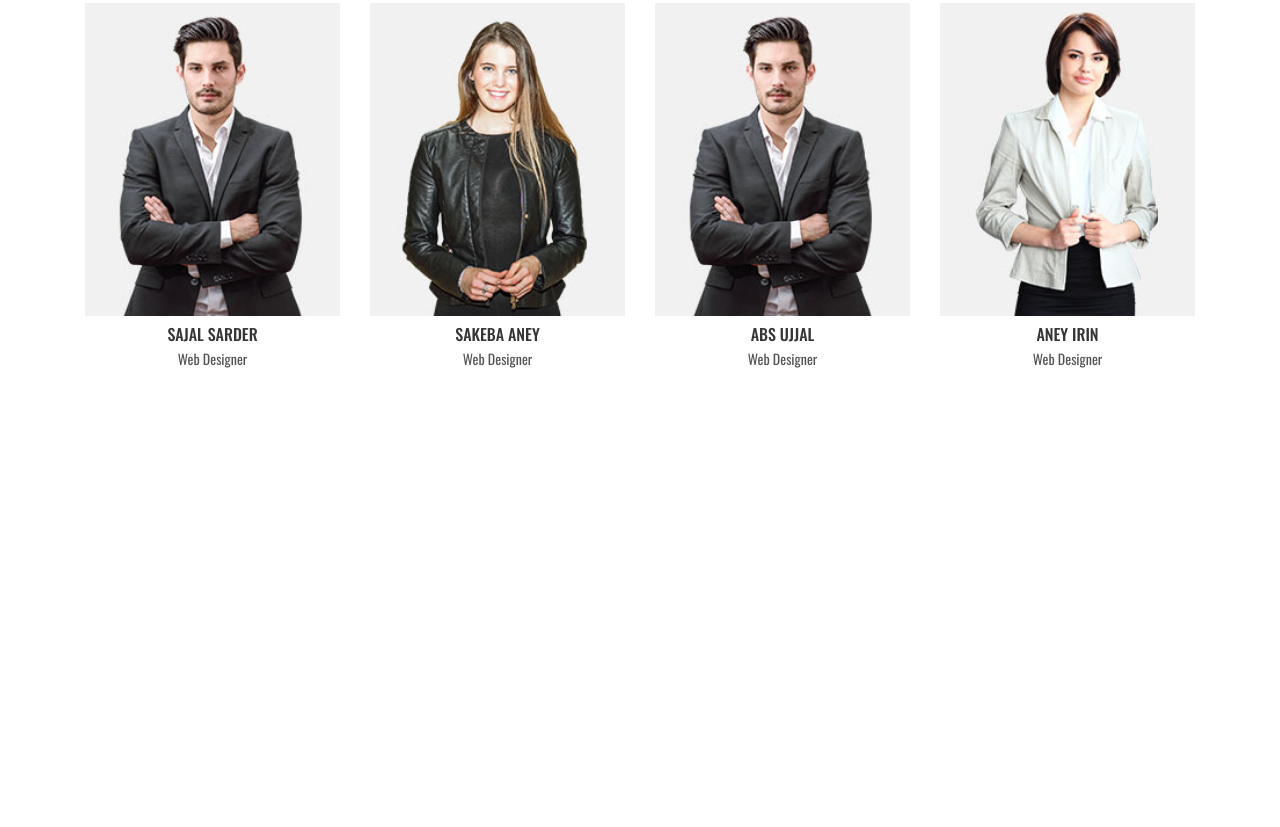
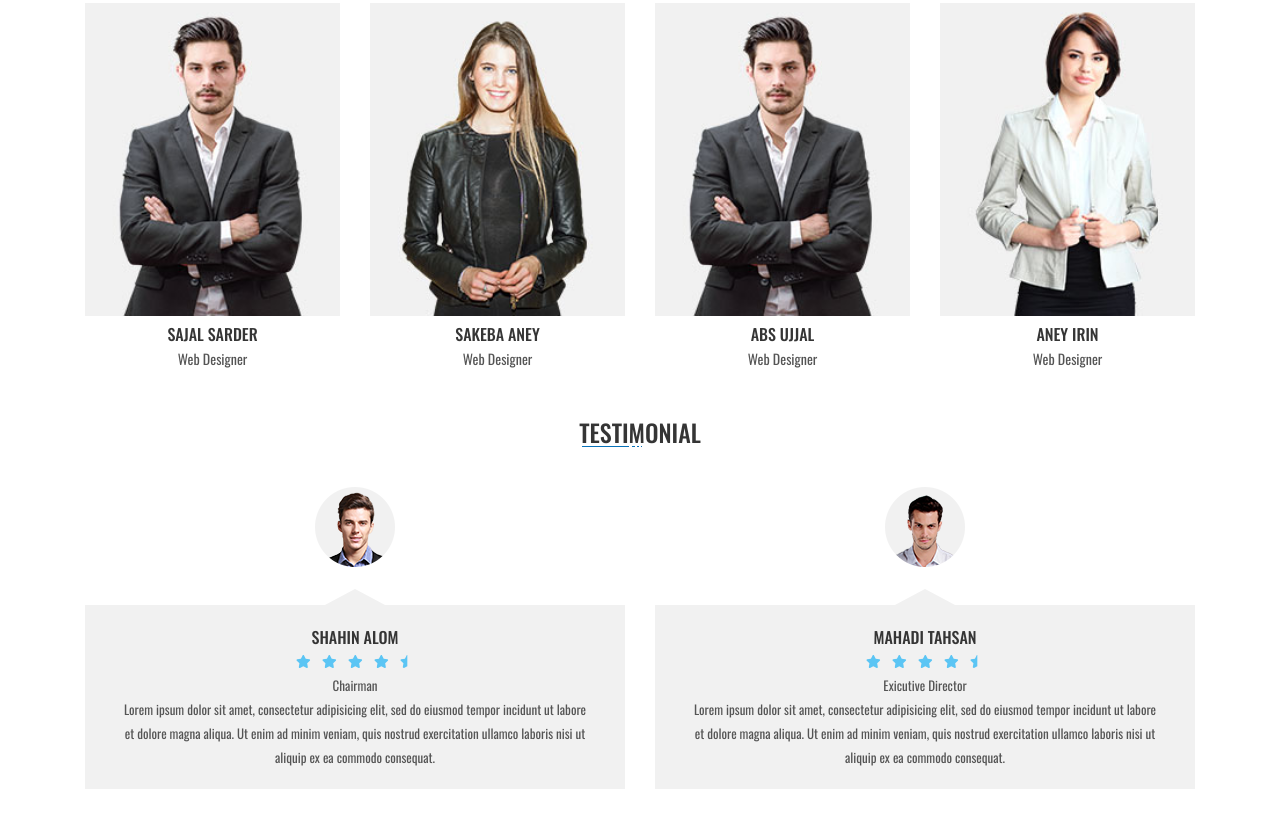
Before and after one commit to rifat-H/beatls-bootstrap, a website built with Parcel: page src/index.html in a window 1280 px wide. Shown: the part 2211-3038 px from the top of the page. Before the commit the page ends 2601 px from the top, so only its background shows below. Built offline with nearby package versions, Linux system fonts and the light colour scheme.

Commit message:
testimonial section done

```diff
--- a/src/index.html
+++ b/src/index.html
@@ -464,7 +464,68 @@
     <!-- team end -->
 
     <!-- testimonial start -->
-    <section class="testimonial"></section>
+    <section class="testimonial">
+        <div class="container">
+            <div class="head text-center">
+                <h1 class="hed">Testimonial</h1>
+                <img src="images/seperator.png" class="img-fluid" alt="separator">
+            </div>
+            <div class="row">
+                <!-- testimonial item start -->
+                <div class="col-md-6">
+                    <div class="testimonial-item">
+                        <div class="item-head">
+                            <img src="images/test-1.png" class="img-fluid" alt="person">
+                        </div>
+                        <div class="item-content">
+                            <div class="item-arrow"></div>
+                            <div class="item-text">
+                                <h1 class="hed2">Shahin Alom</h1>
+                                <ul class="list-inline">
+                                    <li class="list-inline-item"><i class="fas fa-star"></i></li>
+                                    <li class="list-inline-item"><i class="fas fa-star"></i></li>
+                                    <li class="list-inline-item"><i class="fas fa-star"></i></li>
+                                    <li class="list-inline-item"><i class="fas fa-star"></i></li>
+                                    <li class="list-inline-item"><i class="fas fa-star-half"></i></li>
+                                </ul>
+                                <p>Chairman</p>
+                                <p>Lorem ipsum dolor sit amet, consectetur adipisicing elit, sed do eiusmod tempor
+                                    incidunt ut labore et dolore magna aliqua. Ut enim ad minim veniam, quis nostrud
+                                    exercitation ullamco laboris nisi ut aliquip ex ea commodo consequat.</p>
+                            </div>
+                        </div>
+                    </div>
+                </div>
+                <!-- testimonial item end -->
+                <!-- testimonial item start -->
+                <div class="col-md-6">
+                    <div class="testimonial-item">
+                        <div class="item-head">
+                            <img src="images/test-2.png" class="img-fluid" alt="person">
+                        </div>
+                        <div class="item-content">
+                            <div class="item-arrow"></div>
+                            <div class="item-text">
+                                <h1 class="hed2">MAhadi Tahsan</h1>
+                                <ul class="list-inline">
+                                    <li class="list-inline-item"><i class="fas fa-star"></i></li>
+                                    <li class="list-inline-item"><i class="fas fa-star"></i></li>
+                                    <li class="list-inline-item"><i class="fas fa-star"></i></li>
+                                    <li class="list-inline-item"><i class="fas fa-star"></i></li>
+                                    <li class="list-inline-item"><i class="fas fa-star-half"></i></li>
+                                </ul>
+                                <p>Exicutive Director</p>
+                                <p>Lorem ipsum dolor sit amet, consectetur adipisicing elit, sed do eiusmod tempor
+                                    incidunt ut labore et dolore magna aliqua. Ut enim ad minim veniam, quis nostrud
+                                    exercitation ullamco laboris nisi ut aliquip ex ea commodo consequat.</p>
+                            </div>
+                        </div>
+                    </div>
+                </div>
+                <!-- testimonial item end -->
+            </div>
+        </div>
+    </section>
     <!-- testimonial end -->
 
     <!-- info start -->
--- a/src/scss/_style.scss
+++ b/src/scss/_style.scss
@@ -451,7 +451,65 @@ header {
 // <!-- team end -->
 
 // <!-- testimonial start -->
-.testimonial {}
+.testimonial {
+    padding-bottom: 60px;
+    padding-top: 30px;
+
+    .head {
+        padding-bottom: 30px;
+
+        img {
+            margin-left: -56px;
+            margin-top: -9px;
+        }
+    }
+
+    .testimonial-item {
+        text-align: center;
+
+        .item-head {}
+
+        .item-content {
+            position: relative;
+            .item-arrow {
+                position: absolute;
+                top: -16px;
+                right:50%;
+                transform: translate(50%);
+                width: 0;
+                height: 0;
+                border-left: 30px solid transparent;
+                border-right: 30px solid transparent;
+                border-bottom: 16px solid #f1f1f1;
+            }
+
+            .item-text {
+                background-color: #f1f1f1;
+                margin-top: 38px;
+                padding: 20px 35px;
+
+                h1 {
+                    text-transform: uppercase;
+                }
+
+                ul {
+                    li {
+                        font-size: 13px;
+                        line-height: 24px;
+                        color: #5bc5f4 !important;
+                    }
+                }
+
+                p {
+                    font-size: 13px;
+                    line-height: 24px;
+                    color: #555555;
+                    font-family: 'Oswald', sans-serif;
+                }
+            }
+        }
+    }
+}
 
 // <!-- testimonial end -->
 
```
